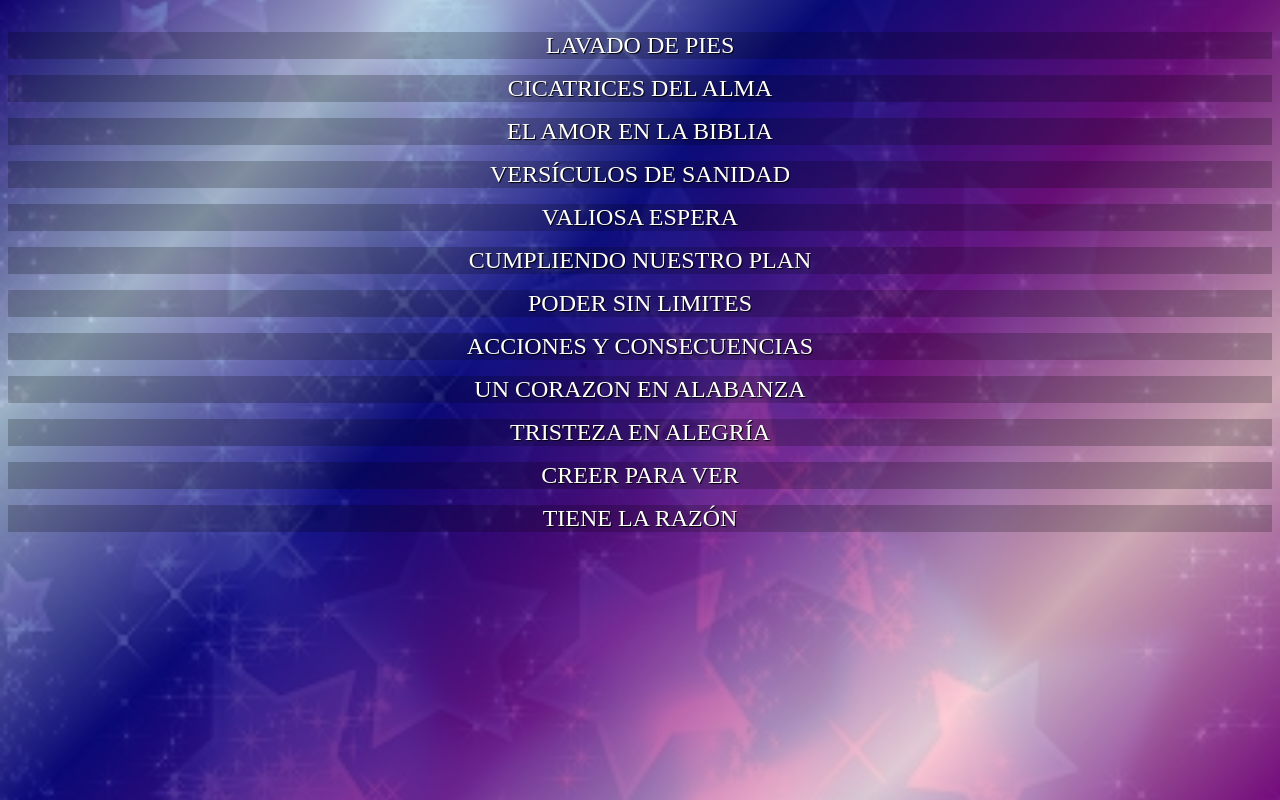
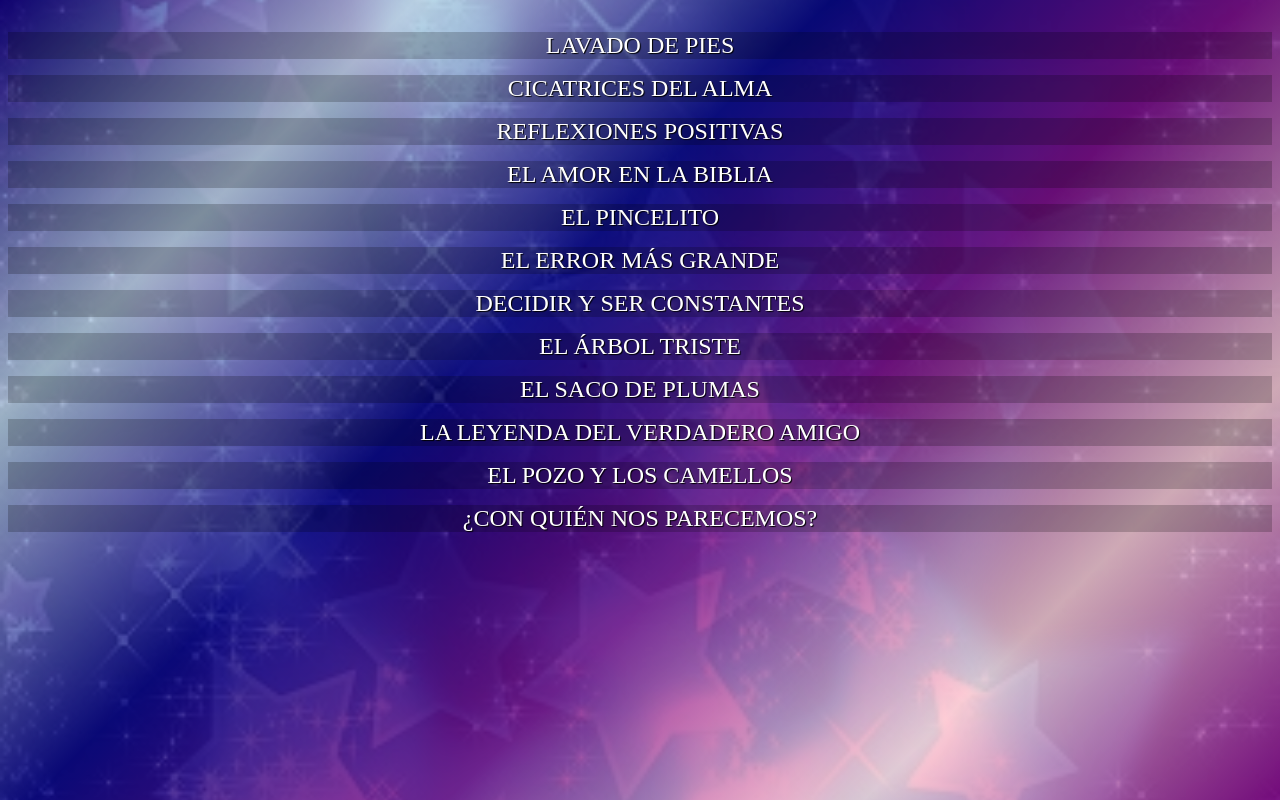
Before and after one commit to MundoCristiano/ARTICULOS, a plain HTML site: page index.html in a window 1280 px wide. Drawn offline with Linux system fonts and the light colour scheme.

Commit message:
Update index.html

```diff
--- a/index.html
+++ b/index.html
@@ -79,16 +79,16 @@ body::before{
     <ul id="lista">
         <li><a href="recursos\01.html">LAVADO DE PIES</a></li>
         <li><a href="recursos\02.html">CICATRICES DEL ALMA</a></li>
-        <li><a href="recursos\03.html">EL AMOR EN LA BIBLIA</a></li>
-        <li><a href="recursos\04.html">VERSÍCULOS DE SANIDAD</a></li>
-        <li><a href="recursos\05.html">VALIOSA ESPERA</a></li>
-        <li><a href="recursos\06.html">CUMPLIENDO NUESTRO PLAN</a></li>
-        <li><a href="recursos\07.html">PODER SIN LIMITES</a></li>
-        <li><a href="recursos\08.html">ACCIONES Y CONSECUENCIAS</a></li>
-        <li><a href="recursos\09.html">UN CORAZON EN ALABANZA</a></li>
-        <li><a href="recursos\10.html">TRISTEZA EN ALEGRÍA</a></li>
-        <li><a href="recursos\11.html">CREER PARA VER</a></li>
-        <li><a href="recursos\12.html">TIENE LA RAZÓN</a></li>
+        <li><a href="recursos\03.html">REFLEXIONES POSITIVAS</a></li>
+        <li><a href="recursos\04.html">EL AMOR EN LA BIBLIA</a></li>
+        <li><a href="recursos\05.html">EL PINCELITO</a></li>
+        <li><a href="recursos\06.html">EL ERROR MÁS GRANDE</a></li>
+        <li><a href="recursos\07.html">DECIDIR Y SER CONSTANTES</a></li>
+        <li><a href="recursos\08.html">EL ÁRBOL TRISTE</a></li>
+        <li><a href="recursos\09.html">EL SACO DE PLUMAS</a></li>
+        <li><a href="recursos\10.html">LA LEYENDA DEL VERDADERO AMIGO</a></li>
+        <li><a href="recursos\11.html">EL POZO Y LOS CAMELLOS</a></li>
+        <li><a href="recursos\12.html">¿CON QUIÉN NOS PARECEMOS?</a></li>
     </ul>
 </body>
 </html>
```
